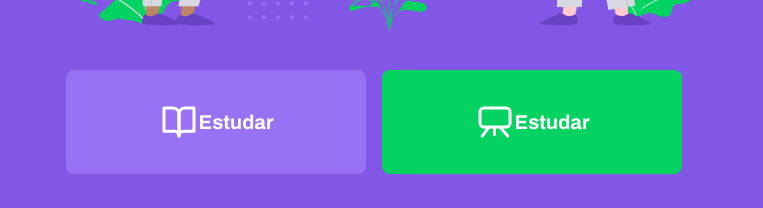
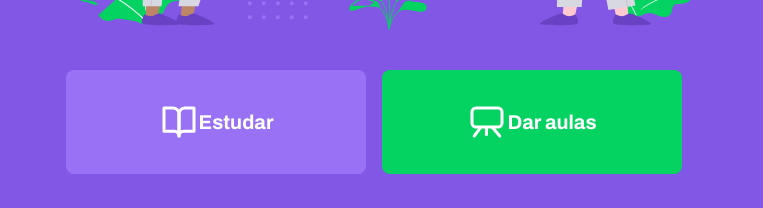
Before and after one commit to nandabalassoni/proffy, a React (Create React App) app: page / in a window 1280 px wide. Shown: the part 573-781 px from the top of the page, without its empty margins (258-1021 px from the left). Built offline with nearby package versions, Linux system fonts and the light colour scheme; the HTML template or start-up script is replaced by a standard one.

Commit message:
alterando texto e atributo alt dentro do button

```diff
--- a/src/pages/Landing/index.tsx
+++ b/src/pages/Landing/index.tsx
@@ -24,8 +24,8 @@
                     </a>
 
                     <a href="/" className="give-classes">
-                        <img src={giveClassesIcon} alt="estudar"/>
-                        Estudar
+                        <img src={giveClassesIcon} alt="Dar aulas"/>
+                        Dar aulas
                     </a>
                 </div>
 
```
